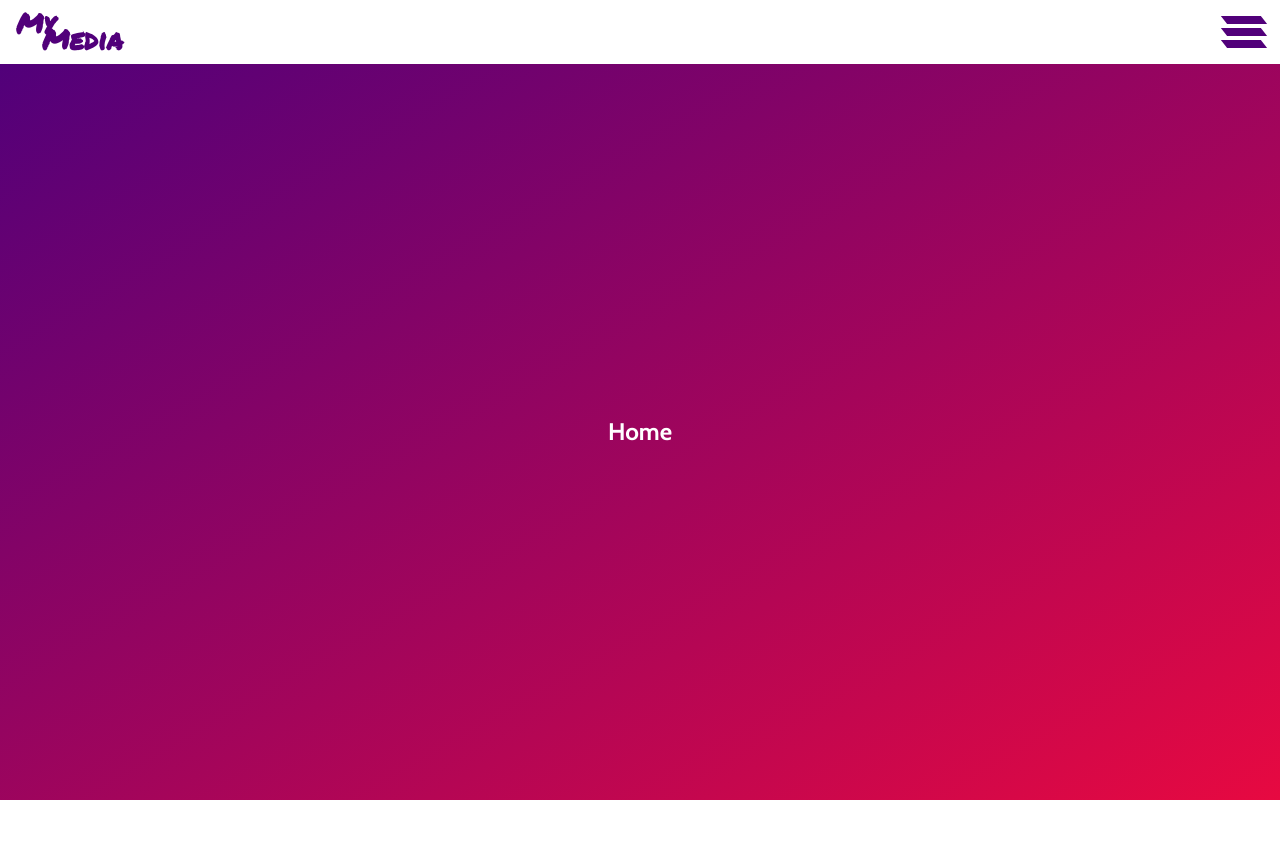
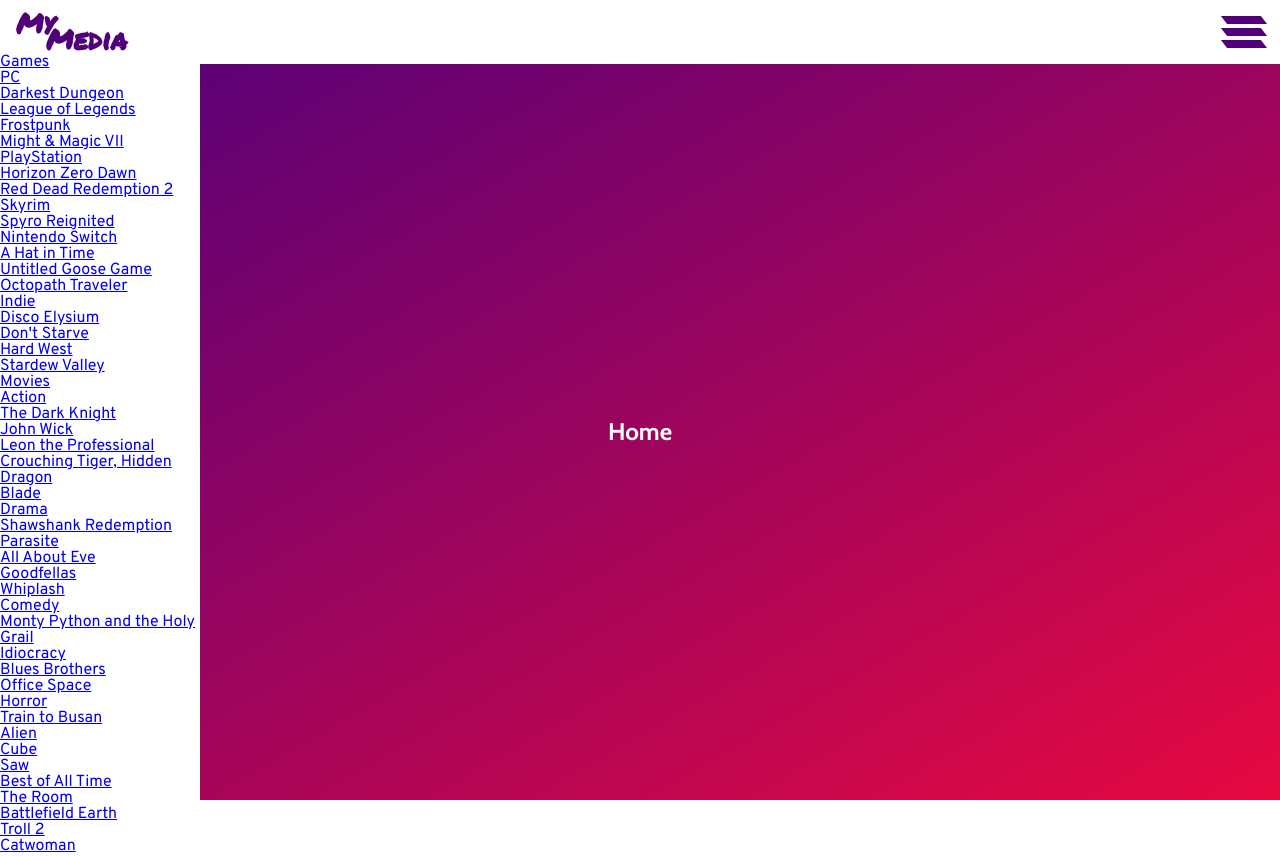
Before and after one commit to crestinglight/mobileMenu, a Vue app: page / in a window 1280 px wide. Before the commit the page ends 800 px from the top, so only its background shows below. Built offline with nearby package versions, Linux system fonts and the light colour scheme.

Commit message:
Menu dynamically generating.

```diff
--- a/src/components/Navigation.vue
+++ b/src/components/Navigation.vue
@@ -7,7 +7,17 @@
         <BurgerIcon />
         <ul id="navigation">
             <li v-for="item in navList" :key="item.title">
-                {{ item.title }}
+                <a href="#">{{ item.title }}</a>
+                <ul v-if="item.subcategories" class="sub__menu">
+                    <li v-for="subcat in item.subcategories" :key="subcat.title">
+                        <a href="#">{{ subcat.title }}</a>
+                        <ul v-if="subcat.subcategories" class="sub__menu--tertiary">
+                            <li v-for="doubleSubCat in subcat.subcategories" :key="doubleSubCat.title">
+                                <a href="#">{{ doubleSubCat.title }}</a>
+                            </li>
+                        </ul>
+                    </li>
+                </ul>
             </li>
         </ul>
     </div>
@@ -25,69 +35,69 @@
             navList: [
                 {
                     title: "Games",
-                    "subcategories": [
+                    subcategories: [
                         {
-                            "title": "PC",
-                            "subcategories": [
+                            title: "PC",
+                            subcategories: [
                                 {
-                                    "title": "Darkest Dungeon"
+                                    title: "Darkest Dungeon"
                                 },
                                 {
-                                    "title": "League of Legends"
+                                    title: "League of Legends"
                                 },
                                 {
-                                    "title": "Frostpunk"
+                                    title: "Frostpunk"
                                 },
                                 {
-                                    "title": "Might & Magic VII"
+                                    title: "Might & Magic VII"
                                 }
                             ]
                         },
                         {
-                            "title": "PlayStation",
-                            "subcategories": [
+                            title: "PlayStation",
+                            subcategories: [
                                 {
-                                    "title": "Horizon Zero Dawn"
+                                    title: "Horizon Zero Dawn"
                                 },
                                 {
-                                    "title": "Red Dead Redemption 2"
+                                    title: "Red Dead Redemption 2"
                                 },
                                 {
-                                    "title": "Skyrim"
+                                    title: "Skyrim"
                                 },
                                 {
-                                    "title": "Spyro Reignited"
+                                    title: "Spyro Reignited"
                                 },
                             ]
                         },
                         {
-                            "title": "Nintendo Switch",
-                            "subcategories": [
+                            title: "Nintendo Switch",
+                            subcategories: [
                                 {
-                                    "title": "A Hat in Time"
+                                    title: "A Hat in Time"
                                 },
                                 {
-                                    "title": "Untitled Goose Game"
+                                    title: "Untitled Goose Game"
                                 },
                                 {
-                                    "title": "Octopath Traveler"
+                                    title: "Octopath Traveler"
                                 },
                             ]
                         },
                         {
-                            "title": "Indie",
-                            "subcategories": [
+                            title: "Indie",
+                            subcategories: [
                                 {
-                                    "title": "Disco Elysium"
+                                    title: "Disco Elysium"
                                 },
                                 {
-                                    "title": "Don't Starve"
+                                    title: "Don't Starve"
                                 },
                                 {
-                                    "title": "Hard West"
+                                    title: "Hard West"
                                 },
                                 {
-                                    "title": "Stardew Valley"
+                                    title: "Stardew Valley"
                                 }
                             ]
                         }
@@ -95,95 +105,95 @@
                 },
                 {
                     title: "Movies",
-                    "subcategories": [
+                    subcategories: [
                         {
-                            "title": "Action",
-                            "subcategories": [
+                            title: "Action",
+                            subcategories: [
                                 {
-                                    "title": "The Dark Knight",
+                                    title: "The Dark Knight",
                                 },
                                 {
-                                    "title": "John Wick",
+                                    title: "John Wick",
                                 },
                                 {
-                                    "title": "Leon the Professional",
+                                    title: "Leon the Professional",
                                 },
                                 {
-                                    "title": "Crouching Tiger, Hidden Dragon"
+                                    title: "Crouching Tiger, Hidden Dragon"
                                 },
                                 {
-                                    "title": "Blade"
+                                    title: "Blade"
                                 }
                             ]
                         },
                         {
-                            "title": "Drama",
-                            "subcategories": [
+                            title: "Drama",
+                            subcategories: [
                                 {
-                                    "title": "Shawshank Redemption",
+                                    title: "Shawshank Redemption",
                                 },
                                 {
-                                    "title": "Parasite",
+                                    title: "Parasite",
                                 },
                                 {
-                                    "title": "All About Eve",
+                                    title: "All About Eve",
                                 },
                                 {
-                                    "title": "Goodfellas"
+                                    title: "Goodfellas"
                                 },
                                 {
-                                    "title": "Whiplash"
+                                    title: "Whiplash"
                                 }
                             ]
                         },
                         {
-                            "title": "Comedy",
-                            "subcategories": [
+                            title: "Comedy",
+                            subcategories: [
                                 {
-                                    "title": "Monty Python and the Holy Grail",
+                                    title: "Monty Python and the Holy Grail",
                                 },
                                 {
-                                    "title": "Idiocracy",
+                                    title: "Idiocracy",
                                 },
                                 {
-                                    "title": "Blues Brothers",
+                                    title: "Blues Brothers",
                                 },
                                 {
-                                    "title": "Office Space"
+                                    title: "Office Space"
                                 }
                             ]
                         },
                         {
-                            "title": "Horror",
-                            "subcategories": [
+                            title: "Horror",
+                            subcategories: [
                                 {
-                                    "title": "Train to Busan",
+                                    title: "Train to Busan",
                                 },
                                 {
-                                    "title": "Alien",
+                                    title: "Alien",
                                 },
                                 {
-                                    "title": "Cube",
+                                    title: "Cube",
                                 },
                                 {
-                                    "title": "Saw"
+                                    title: "Saw"
                                 }
                             ]
                         },
                         {
-                            "title": "Best of All Time",
-                            "subcategories": [
+                            title: "Best of All Time",
+                            subcategories: [
                                 {
-                                    "title": "The Room",
+                                    title: "The Room",
                                 },
                                 {
-                                    "title": "Battlefield Earth",
+                                    title: "Battlefield Earth",
                                 },
                                 {
-                                    "title": "Troll 2",
+                                    title: "Troll 2",
                                 },
                                 {
-                                    "title": "Catwoman",
+                                    title: "Catwoman",
                                 },
                             ]
                         },
@@ -215,13 +225,13 @@
 .logo h1:nth-child(2) {
     position: absolute;
     top: 28px;
-    left: 42px;
+    left: 46px;
 }
 #navigation {
     width: 200px;
-    display: none;
     position: absolute;
-    bottom: 0;
+    top: 54px;
     left: 0;
+    background-color: white;
 }
 </style>
```
